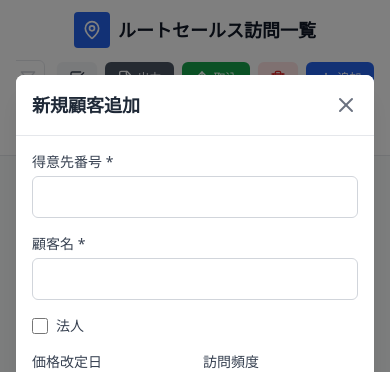
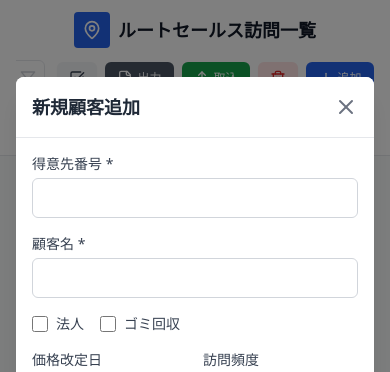
Before and after one commit to owlmasa/customer-app-final, a React (Vite) app: page / in a window 390 px wide. Both pictures are taken after a click on the button "追加". Shown: the top 372 px of the page. Built offline with nearby package versions, Linux system fonts and the light colour scheme.

Commit message:
fix: mobile input alignment and simultaneous trash collection selection

```diff
--- a/src/components/CSVExport.tsx
+++ b/src/components/CSVExport.tsx
@@ -9,11 +9,11 @@ interface Props {
 export const CSVExport: React.FC<Props> = ({ customers }) => {
   const handleExport = () => {
     const bom = new Uint8Array([0xEF, 0xBB, 0xBF]);
-    const header = "得意先番号,顧客名,法人,価格改定日,訪問頻度,ロケーション,住所,備考欄\n";
+    const header = "得意先番号,顧客名,法人,価格改定日,訪問頻度,ゴミ回収,ロケーション,住所,備考欄\n";
 
     const content = customers.map(c => {
         const escape = (str: string) => `"${(str || '').replace(/"/g, '""')}"`;
-        return `${escape(c.customerNumber)},${escape(c.name)},${c.isCorporate ? 'TRUE' : 'FALSE'},${escape(c.priceRevisionDate || '')},${escape(c.visitFrequency || '')},${escape(c.locationType || '')},${escape(c.address)},${escape(c.remarks)}`;
+        return `${escape(c.customerNumber)},${escape(c.name)},${c.isCorporate ? 'TRUE' : 'FALSE'},${escape(c.priceRevisionDate || '')},${escape(c.visitFrequency || '')},${c.isTrashCollection ? 'TRUE' : 'FALSE'},${escape(c.locationType || '')},${escape(c.address)},${escape(c.remarks)}`;
     }).join("\n");
 
     const blob = new Blob([bom, header + content], { type: "text/csv" });
--- a/src/components/CSVImport.tsx
+++ b/src/components/CSVImport.tsx
@@ -25,11 +25,19 @@ export const CSVImport: React.FC<Props> = ({ onImport }) => {
             const address = row['住所'] || '';
             const remarks = row['備考欄'] || '';
             if (customerNumber && name) {
+                // Handle new Trash column or fallback to checking 'ゴミ' in Visit Frequency
+                const isTrash = (row['ゴミ回収'] === 'TRUE' || row['ゴミ回収'] === 'true') || row['訪問頻度'] === 'ゴミ';
+
                 importedData.push({
                     customerNumber: String(customerNumber).trim(),
                     name: String(name).trim(),
                     address: String(address).trim(),
                     remarks: String(remarks).trim(),
+                    isCorporate: row['法人'] === 'TRUE' || row['法人'] === 'true',
+                    priceRevisionDate: row['価格改定日'],
+                    visitFrequency: (row['訪問頻度'] === 'ゴミ' ? undefined : row['訪問頻度']) as any,
+                    isTrashCollection: isTrash,
+                    locationType: row['ロケーション'] as any,
                 });
             }
         });
--- a/src/components/CustomerCard.tsx
+++ b/src/components/CustomerCard.tsx
@@ -154,6 +154,11 @@ export const CustomerCard: React.FC<Props> = ({
                   {customer.visitFrequency}
                 </span>
               )}
+              {customer.isTrashCollection && (
+                <span className="text-[10px] px-1.5 py-0.5 bg-blue-100 rounded border border-blue-200 whitespace-nowrap text-blue-600">
+                  ゴミ
+                </span>
+              )}
               {customer.priceRevisionDate && (
                 <span className="text-[10px] bg-orange-100 text-orange-700 border border-orange-200 px-1.5 py-0.5 rounded whitespace-nowrap">
                   改定済
@@ -196,6 +201,11 @@ export const CustomerCard: React.FC<Props> = ({
               {customer.visitFrequency && (
                 <span className="ml-2 text-xs px-1.5 py-0.5 bg-gray-100 rounded-md text-gray-600 border border-gray-200 whitespace-nowrap">
                   {customer.visitFrequency}
+                </span>
+              )}
+              {customer.isTrashCollection && (
+                <span className="ml-2 text-xs px-1.5 py-0.5 bg-blue-100 rounded-md text-blue-600 border border-blue-200 whitespace-nowrap">
+                  ゴミ
                 </span>
               )}
             </div>
--- a/src/components/CustomerForm.tsx
+++ b/src/components/CustomerForm.tsx
@@ -10,7 +10,7 @@ interface Props {
   existingNumbers: string[];
 }
 
-const VISIT_FREQUENCIES = ['1', '2', '3', '4', '5', 'A', 'B', 'ゴミ'] as const;
+const VISIT_FREQUENCIES = ['1', '2', '3', '4', '5', 'A', 'B'] as const;
 
 export const CustomerForm: React.FC<Props> = ({ isOpen, onClose, onSubmit, initialData, existingNumbers }) => {
   const [formData, setFormData] = useState<Omit<Customer, 'id'>>({
@@ -19,6 +19,7 @@ export const CustomerForm: React.FC<Props> = ({ isOpen, onClose, onSubmit, initi
     address: '',
     remarks: '',
     isCorporate: false,
+    isTrashCollection: false,
     priceRevisionDate: '',
     locationType: undefined,
     visitFrequency: undefined
@@ -33,9 +34,10 @@ export const CustomerForm: React.FC<Props> = ({ isOpen, onClose, onSubmit, initi
         address: initialData.address,
         remarks: initialData.remarks,
         isCorporate: initialData.isCorporate || false,
+        isTrashCollection: initialData.isTrashCollection || initialData.visitFrequency === 'ゴミ',
         priceRevisionDate: initialData.priceRevisionDate || '',
         locationType: initialData.locationType,
-        visitFrequency: initialData.visitFrequency
+        visitFrequency: initialData.visitFrequency === 'ゴミ' ? undefined : initialData.visitFrequency
       });
     } else {
       setFormData({
@@ -44,6 +46,7 @@ export const CustomerForm: React.FC<Props> = ({ isOpen, onClose, onSubmit, initi
         address: '',
         remarks: '',
         isCorporate: false,
+        isTrashCollection: false,
         priceRevisionDate: '',
         locationType: undefined,
         visitFrequency: undefined
@@ -81,16 +84,17 @@ export const CustomerForm: React.FC<Props> = ({ isOpen, onClose, onSubmit, initi
         <form onSubmit={handleSubmit} className="p-4 space-y-4">
           <div>
             <label className="block text-sm font-medium text-gray-700 mb-1">得意先番号 *</label>
-            <input type="text" className={`w-full p-2 border rounded-md focus:ring-2 focus:ring-blue-500 outline-none ${errors.customerNumber ? 'border-red-500' : 'border-gray-300'}`} value={formData.customerNumber} onChange={(e) => setFormData({ ...formData, customerNumber: e.target.value })} />
+            <input type="text" className={`w-full h-10 leading-normal px-2 border rounded-md focus:ring-2 focus:ring-blue-500 outline-none appearance-none ${errors.customerNumber ? 'border-red-500' : 'border-gray-300'}`} value={formData.customerNumber} onChange={(e) => setFormData({ ...formData, customerNumber: e.target.value })} />
             {errors.customerNumber && <p className="text-red-500 text-xs mt-1">{errors.customerNumber}</p>}
           </div>
 
           <div>
             <label className="block text-sm font-medium text-gray-700 mb-1">顧客名 *</label>
-            <input type="text" className={`w-full p-2 border rounded-md focus:ring-2 focus:ring-blue-500 outline-none ${errors.name ? 'border-red-500' : 'border-gray-300'}`} value={formData.name} onChange={(e) => setFormData({ ...formData, name: e.target.value })} />
+            <input type="text" className={`w-full h-10 leading-normal px-2 border rounded-md focus:ring-2 focus:ring-blue-500 outline-none appearance-none ${errors.name ? 'border-red-500' : 'border-gray-300'}`} value={formData.name} onChange={(e) => setFormData({ ...formData, name: e.target.value })} />
             {errors.name && <p className="text-red-500 text-xs mt-1">{errors.name}</p>}
           </div>
 
+          <div className="flex items-center gap-4">
             <div className="flex items-center gap-2">
               <input
                 type="checkbox"
@@ -100,6 +104,17 @@ export const CustomerForm: React.FC<Props> = ({ isOpen, onClose, onSubmit, initi
                 onChange={(e) => setFormData({ ...formData, isCorporate: e.target.checked })}
               />
               <label htmlFor="isCorporate" className="text-sm font-medium text-gray-700">法人</label>
+            </div>
+            <div className="flex items-center gap-2">
+              <input
+                type="checkbox"
+                id="isTrashCollection"
+                className="w-4 h-4 text-blue-600 border-gray-300 rounded focus:ring-blue-500"
+                checked={formData.isTrashCollection}
+                onChange={(e) => setFormData({ ...formData, isTrashCollection: e.target.checked })}
+              />
+              <label htmlFor="isTrashCollection" className="text-sm font-medium text-gray-700">ゴミ回収</label>
+            </div>
           </div>
 
           <div className="grid grid-cols-2 gap-4">
--- a/src/types/index.ts
+++ b/src/types/index.ts
@@ -9,6 +9,7 @@ export interface Customer {
   priceRevisionDate?: string; // 価格改定日
   locationType?: 'インロケ' | 'アウトロケ'; // ロケーション
   isCorporate?: boolean; // 法人かどうか
+  isTrashCollection?: boolean; // ゴミ回収
   visitFrequency?: '1' | '2' | '3' | '4' | '5' | 'A' | 'B' | 'ゴミ'; // 訪問頻度
 }
 
```
Lines whose indentation alone changed are shown as unchanged.
